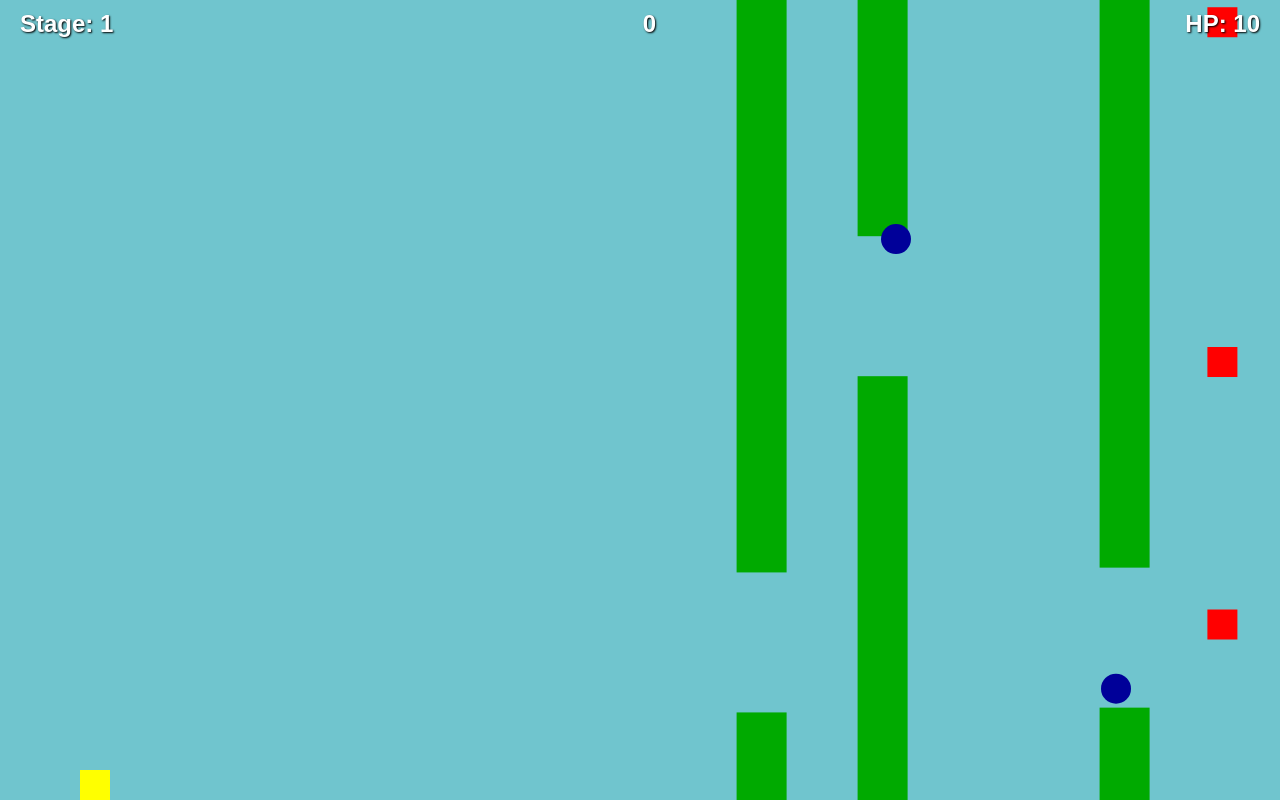
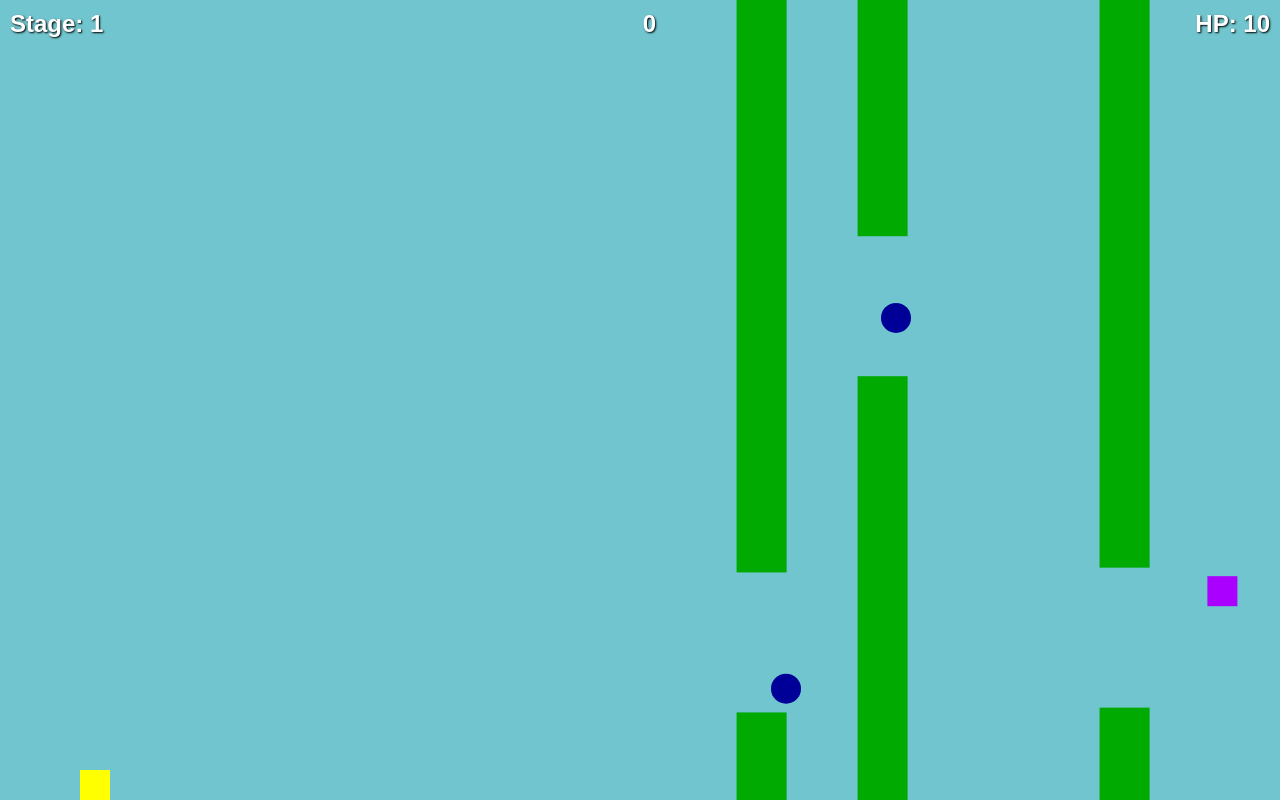
Before and after one commit to hiroshinomura/tilt, a plain HTML site: page index.html in a window 1280 px wide. Drawn offline with Linux system fonts and the light colour scheme.

Commit message:
Add files via upload

```diff
--- a/index.html
+++ b/index.html
@@ -2,13 +2,13 @@
 <html lang="ja">
 <head>
   <meta charset="UTF-8">
-  <title>Flappy Bird Clone with Stages & Enemies</title>
+  <title>Flappy Bird Clone with Story & Dynamic Enemies</title>
   <style>
     * { margin: 0; padding: 0; box-sizing: border-box; }
     body { overflow: hidden; }
     canvas { display: block; background: #70c5ce; }
-    #ui { position: absolute; top: 10px; left: 10px; right: 10px; display: flex; justify-content: space-between; font: bold 24px sans-serif; color: white; text-shadow: 1px 1px 2px #000; }
-    #ui div { padding: 0 10px; }
+    #ui { position: absolute; top: 10px; left: 10px; right: 10px; display: flex; justify-content: space-between; font: bold 24px sans-serif; color: white; text-shadow: 1px 1px 2px #000; z-index: 10; }
+    #story { position: absolute; top: 50%; left: 50%; transform: translate(-50%, -50%); font: bold 36px sans-serif; color: yellow; text-shadow: 2px 2px 4px #000; white-space: pre-wrap; text-align: center; z-index: 10; }
   </style>
 </head>
 <body>
@@ -17,38 +17,46 @@
     <div id="score">0</div>
     <div id="hp">HP: 100</div>
   </div>
+  <div id="story" style="display:none;"></div>
   <canvas id="game"></canvas>
   <script>
-    const canvas = document.getElementById('game');
-    const ctx    = canvas.getContext('2d');
-    const ui     = { stage: document.getElementById('stage'), score: document.getElementById('score'), hp: document.getElementById('hp') };
+    const canvas = document.getElementById('game'), ctx = canvas.getContext('2d');
+    const ui = { stage: document.getElementById('stage'), score: document.getElementById('score'), hp: document.getElementById('hp') };
+    const storyEl = document.getElementById('story');
 
-    let lastDamageTime = 0;
-    let lastTiltTime = 0;
-    const tiltThreshold = -15; // β角度閾値
+    let lastDamageTime = 0, lastTiltTime = 0, orientationSetup = false;
+    const tiltThreshold = -15;
 
-    function resize() {
-      canvas.width  = window.innerWidth;
-      canvas.height = window.innerHeight;
-    }
-    window.addEventListener('resize', resize);
-    resize();
+    function resize() { canvas.width = window.innerWidth; canvas.height = window.innerHeight; }
+    window.addEventListener('resize', resize); resize();
 
-    // ゲーム変数
     const bird = { x:80, y:0, w:30, h:30, vy:0, gravity:0.6, jump:-12 };
     let pipes = [], items = [], enemies = [];
-    let frame = 0, score = 0, hp = 100, running = true;
+    let frame = 0, score = 0, hp = 100;
     let stage = 1, startTime = Date.now();
-    let flash = 0, shake = 0;
+    let flash = 0, shake = 0, running = true;
+    let storyActive = false, storyStart = 0;
+    const storyTexts = [
+      '頼む…この羽根が折れないうちに飛べ！',
+      '空飛ぶカボチャ軍団が襲来！',
+      '真夜中のサーカスが開催中…気をつけろ！',
+      '重力が逆転するゾーン到来！？',
+      '時空の亀裂が開いた！くぐり抜けろ！',
+      '巨大ババロア雲が落下してくる！',
+      '宇宙空間を飛んでいる…酸素に注意！',
+      '魔法の竜巻で飛行速度加速中！',
+      '悪夢のカエル王が待ち構える…',
+      'ついに最終章、銀河の果てへ飛べ！'
+    ];
 
     function init() {
       bird.y = canvas.height/2; bird.vy = 0;
       pipes = []; items = []; enemies = [];
-      frame = 0; score = 0; hp = 100; stage = 1;
-      startTime = Date.now(); flash = 0; shake = 0;
-      lastDamageTime = 0; lastTiltTime = 0;
-      updateUI();
-      running = true;
+      frame = 0; score = 0; hp = 100;
+      stage = 1; startTime = Date.now(); flash = 0; shake = 0;
+      lastDamageTime = 0; lastTiltTime = 0; orientationSetup = false;
+      running = true; storyActive = false;
+      storyEl.style.display = 'none'; updateUI();
     }
 
     function updateUI() {
@@ -59,122 +67,125 @@
 
     function spawnPipe() {
       const gap = 140;
-      const topH = Math.random() * (canvas.height - gap - 80) + 40;
-      pipes.push({ x: canvas.width, topH, bottomY: topH + gap, scored: false });
-    }
-    function spawnItem() {
-      items.push({ x: canvas.width, y: Math.random() * (canvas.height - 50) + 25, collected: false });
-    }
-    function spawnEnemy() {
-      enemies.push({ x: canvas.width, y: Math.random() * (canvas.height - 30), w:30, h:30 });
+      const topH = Math.random()*(canvas.height-gap-80)+40;
+      pipes.push({ x:canvas.width, topH, bottomY:topH+gap, scored:false });
     }
 
-    function handleCollision(damage = 10) {
-      const now = Date.now();
-      if (!running || now - lastDamageTime < 500) return;
-      lastDamageTime = now;
-      hp = Math.max(0, hp - damage);
-      flash = 20; shake = 20;
-      updateUI();
-      navigator.vibrate?.(50);
-      if (hp <= 0) doGameOver();
+    function spawnItem() {
+      // 1/3 frequency
+      if (Math.random() < 1/3) items.push({ x:canvas.width, y:Math.random()*(canvas.height-50)+25, collected:false });
+    }
+
+    function spawnEnemies() {
+      const count = Math.min(stage, 10);
+      for(let i=0; i<count; i++) {
+        const type = Math.floor(Math.random()*3);
+        const sizes = [20, 30, 40];
+        enemies.push({ x:canvas.width + i*50, y:Math.random()*(canvas.height-sizes[type]), w:sizes[type], h:sizes[type], type });
+      }
+    }
+
+    function handleCollision(damage=10) {
+      const now = Date.now(); if(!running||now-lastDamageTime<500) return;
+      lastDamageTime = now; hp = Math.max(0, hp-damage);
+      flash = 20; shake = 20; updateUI(); navigator.vibrate?.(50);
+      if(hp<=0) doGameOver();
     }
 
     function doGameOver() {
-      running = false;
-      // Game Over 表示
-      ctx.save();
-      ctx.fillStyle = 'rgba(0,0,0,0.7)';
-      ctx.fillRect(0,0,canvas.width,canvas.height);
-      ctx.fillStyle = '#fff';
-      ctx.font = 'bold 48px sans-serif';
-      ctx.textAlign = 'center';
-      ctx.fillText('Game Over', canvas.width/2, canvas.height/2);
-      ctx.restore();
+      running = false; showStory('Game Over! Restarting...');
       setTimeout(init, 5000);
     }
 
-    function nextStage() {
-      stage++;
-      startTime = Date.now();
-      updateUI();
+    function startStory() {
+      running=false; storyActive=true; storyStart=Date.now();
+      storyEl.textContent = storyTexts[(stage-1)%storyTexts.length]; storyEl.style.display='block';
     }
 
-    // 入力処理
-    window.addEventListener('pointerdown', () => { if (running) bird.vy = bird.jump; });
-    window.addEventListener('keydown', e => { if (running && e.code === 'Space') bird.vy = bird.jump; });
-    window.addEventListener('deviceorientation', e => {
-      const now = Date.now();
-      if (!running) return;
-      const beta = e.beta || 0;
-      if (beta < tiltThreshold && now - lastTiltTime > 500) {
-        bird.vy = bird.jump;
-        lastTiltTime = now;
+    function endStory() {
+      storyActive=false; storyEl.style.display='none'; stage++; startTime=Date.now(); updateUI(); running=true;
+    }
+
+    function showStory(text) {
+      storyActive=true; storyStart=Date.now(); storyEl.textContent=text; storyEl.style.display='block';
+    }
+
+    function onOrientation(e) {
+      const now = Date.now(); if(!running||storyActive) return;
+      const beta = e.beta||0;
+      if(beta < tiltThreshold && now - lastTiltTime > 500) { bird.vy = bird.jump; lastTiltTime = now; }
+    }
+
+    function setupOrientation() {
+      if(window.DeviceOrientationEvent && typeof DeviceOrientationEvent.requestPermission==='function') {
+        DeviceOrientationEvent.requestPermission().then(p=>{ if(p==='granted') window.addEventListener('deviceorientation', onOrientation); }).catch(console.error);
+      } else {
+        window.addEventListener('deviceorientation', onOrientation);
       }
+    }
+
+    window.addEventListener('pointerdown', ()=>{
+      if(!orientationSetup){ setupOrientation(); orientationSetup=true; }
+      if(running && !storyActive) bird.vy = bird.jump;
     });
+    window.addEventListener('keydown', e=>{ if(running && !storyActive && e.code==='Space') bird.vy = bird.jump; });
 
     function loop() {
       ctx.clearRect(0,0,canvas.width,canvas.height);
-      if (!running) return;
+      const now = Date.now();
 
-      const now = Date.now();
-      const elapsed = now - startTime;
-      if (elapsed > 20000) nextStage();
-
-      // シェイク & フラッシュ
-      ctx.save();
-      if (shake-- > 0) ctx.translate((Math.random()-0.5)*10, 0);
-      if (flash-- > 0) {
-        ctx.fillStyle = `rgba(255,255,0,${(flash/20)*0.5})`;
-        ctx.fillRect(0,0,canvas.width,canvas.height);
+      if(storyActive) {
+        if(now-storyStart > 5000) endStory();
+        requestAnimationFrame(loop); return;
       }
 
-      // 更新
+      if(running && now - startTime > 20000) { startStory(); requestAnimationFrame(loop); return; }
+
+      ctx.save(); if(shake-->0) ctx.translate((Math.random()-0.5)*10,0);
+      if(flash-->0) { ctx.fillStyle=`rgba(255,255,0,${(flash/20)*0.5})`; ctx.fillRect(0,0,canvas.width,canvas.height); }
+
       frame++;
-      const pipeInterval = Math.max(60, 120 - stage*10);
-      if (frame === pipeInterval/2 || frame % pipeInterval === 0) spawnPipe();
-      if (frame % pipeInterval === 0) spawnItem();
-      const enemyInterval = Math.max(200, 300 - stage*20);
-      if (frame % enemyInterval === 0) for(let i=0;i<3;i++) spawnEnemy();
+      const pipeInt = Math.max(60,120-stage*10);
+      if(frame===pipeInt/2||frame%pipeInt===0) { spawnPipe(); spawnItem(); }
+      const enemyInt = Math.max(200,300-stage*20);
+      if(frame%enemyInt===0) spawnEnemies();
 
-      bird.vy += bird.gravity;
-      bird.y += bird.vy;
-      if (bird.y + bird.h > canvas.height) { bird.y = canvas.height - bird.h; bird.vy = 0; handleCollision(); }
-      if (bird.y < 0) { bird.y = 0; bird.vy = 0; }
+      bird.vy += bird.gravity; bird.y += bird.vy;
+      if(bird.y+bird.h>canvas.height){ bird.y=canvas.height-bird.h; bird.vy=0; handleCollision(); }
+      if(bird.y<0){ bird.y=0; bird.vy=0; }
 
-      pipes = pipes.filter(p => {
-        p.x -= 2 + stage*0.2;
-        if (!p.scored && p.x + 50 < bird.x) { score++; p.scored = true; updateUI(); }
-        if (bird.x < p.x + 50 && bird.x + bird.w > p.x && (bird.y < p.topH || bird.y + bird.h > p.bottomY)) handleCollision();
-        return p.x + 50 > 0;
+      pipes = pipes.filter(p=>{
+        p.x -= 2+stage*0.2;
+        if(!p.scored&&p.x+50<bird.x){ score++; p.scored=true; updateUI(); }
+        if(bird.x<p.x+50&&bird.x+bird.w>p.x&&(bird.y<p.topH||bird.y+bird.h>p.bottomY)) handleCollision();
+        return p.x+50>0;
       });
 
-      items = items.filter(it => {
+      items = items.filter(it=>{
         it.x -= 2;
-        if (!it.collected && bird.x < it.x + 15 && bird.x + bird.w > it.x - 15 && bird.y < it.y + 15 && bird.y + bird.h > it.y - 15) {
-          it.collected = true; hp=100; updateUI();
-        }
-        return it.x + 15 > 0 && !it.collected;
+        if(!it.collected&&bird.x<it.x+15&&bird.x+bird.w>it.x-15&&bird.y<it.y+15&&bird.y+bird.h>it.y-15){ it.collected=true; hp=100; updateUI(); }
+        return it.x+15>0&&!it.collected;
       });
 
-      enemies = enemies.filter(en => {
-        en.x -= 3 + stage*0.3;
-        if (bird.x < en.x + en.w && bird.x + bird.w > en.x && bird.y < en.y + en.h && bird.y + bird.h > en.y) handleCollision(20);
-        return en.x + en.w > 0;
+      enemies = enemies.filter(en=>{
+        en.x -= 3+stage*0.3;
+        if(bird.x<en.x+en.w&&bird.x+bird.w>en.x&&bird.y<en.y+en.h&&bird.y+bird.h>en.y) handleCollision(20);
+        return en.x+en.w>0;
       });
 
-      // 描画
-      pipes.forEach(p => { ctx.fillStyle='#0a0'; ctx.fillRect(p.x,0,50,p.topH); ctx.fillRect(p.x,p.bottomY,50,canvas.height-p.bottomY); });
-      items.forEach(it => { ctx.fillStyle='#009'; ctx.beginPath(); ctx.arc(it.x,it.y,15,0,2*Math.PI); ctx.fill(); });
-      enemies.forEach(en => { ctx.fillStyle='#f00'; ctx.fillRect(en.x,en.y,en.w,en.h); });
+      // Draw
+      pipes.forEach(p=>{ ctx.fillStyle='#0a0'; ctx.fillRect(p.x,0,50,p.topH); ctx.fillRect(p.x,p.bottomY,50,canvas.height-p.bottomY); });
+      items.forEach(it=>{ ctx.fillStyle='#009'; ctx.beginPath(); ctx.arc(it.x,it.y,15,0,2*Math.PI); ctx.fill(); });
+      enemies.forEach(en=>{
+        ctx.fillStyle = ['#f00','#a0f','#000'][en.type]; ctx.fillRect(en.x,en.y,en.w,en.h);
+      });
       ctx.fillStyle='#ff0'; ctx.fillRect(bird.x,bird.y,bird.w,bird.h);
 
       ctx.restore();
       requestAnimationFrame(loop);
     }
 
-    init();
-    loop();
+    init(); loop();
   </script>
 </body>
 </html>
```
